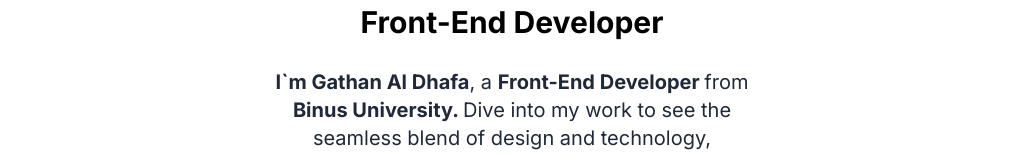
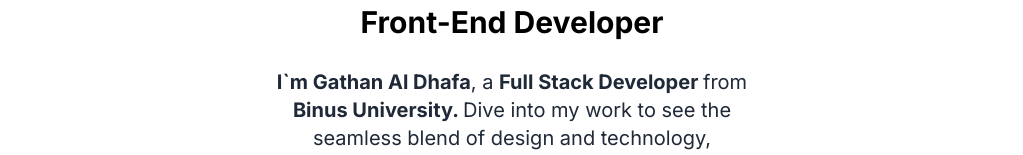
Before and after one commit to Gath1/GathPortoPage, a Next.js app: page / in a window 1280 px wide. Shown: the part 240-395 px from the top of the page, without its empty margins (128-1151 px from the left). Built offline with nearby package versions, Linux system fonts and the light colour scheme; a web font is replaced by a local one.

Commit message:
Update page.tsx

```diff
--- a/src/app/page.tsx
+++ b/src/app/page.tsx
@@ -42,7 +42,7 @@
               <h2 className="text-5xl py-2 text-teal-600 font-medium md:text-6xl">Gathan Al Dhafa</h2>
               <h3 className="text-2xl font-bold py-2 md:text-3xl">Front-End Developer</h3>
               <p className="text-md py-5 leading-8 text-gray-800 md:text-xl max-w-lg mx-auto">
-                 <span className="font-bold">I`m Gathan Al Dhafa</span>, a <span className="font-bold">Front-End Developer </span>from <span className="font-bold">Binus University. </span>
+                 <span className="font-bold">I`m Gathan Al Dhafa</span>, a <span className="font-bold">Full Stack Developer </span>from <span className="font-bold">Binus University. </span>
                  Dive into my work to see the seamless blend of design and technology, showcasing my passion for crafting user-centric web experiences.
                  Explore the intersection of creativity and functionality with me!
               </p>
```
